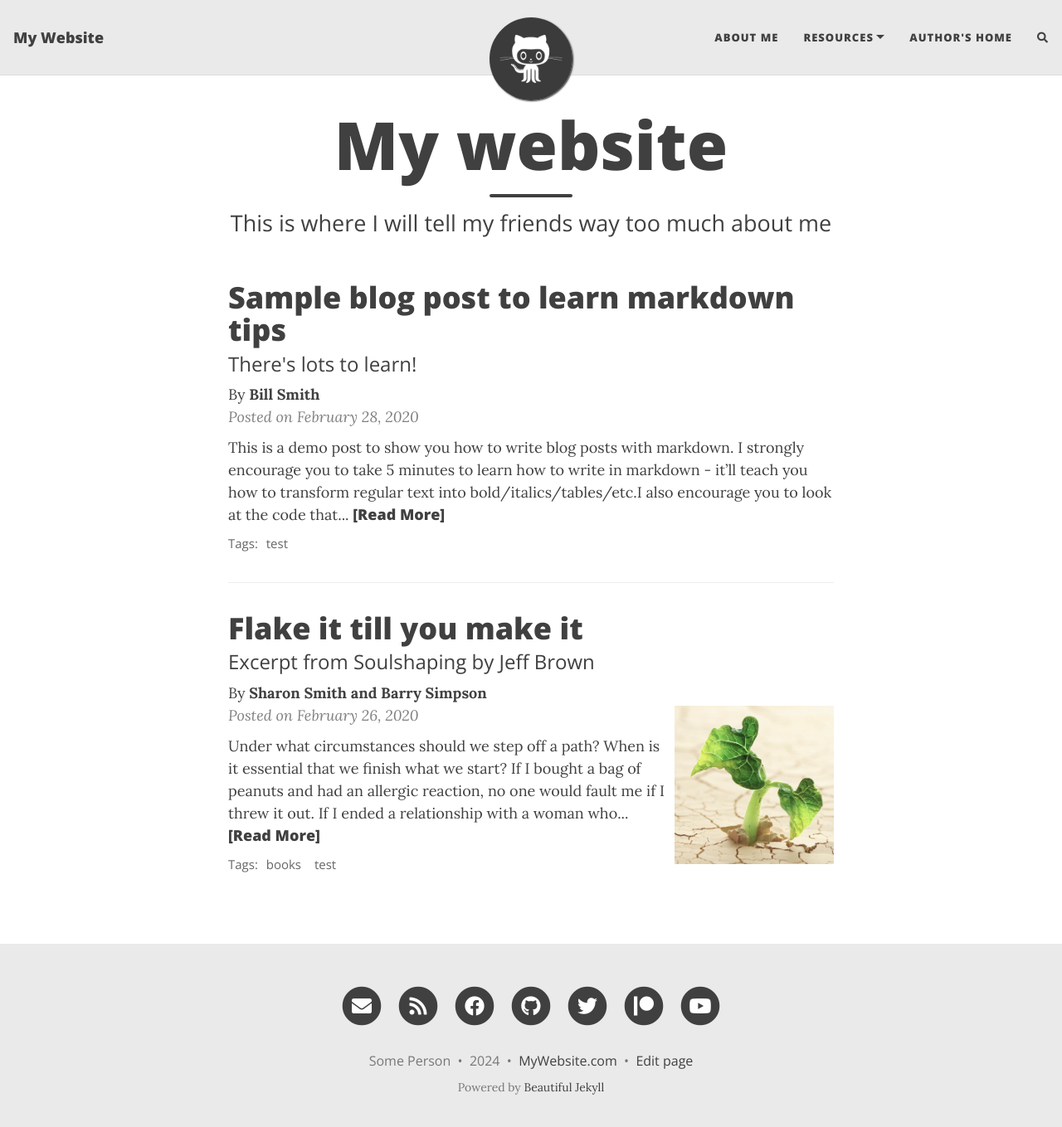
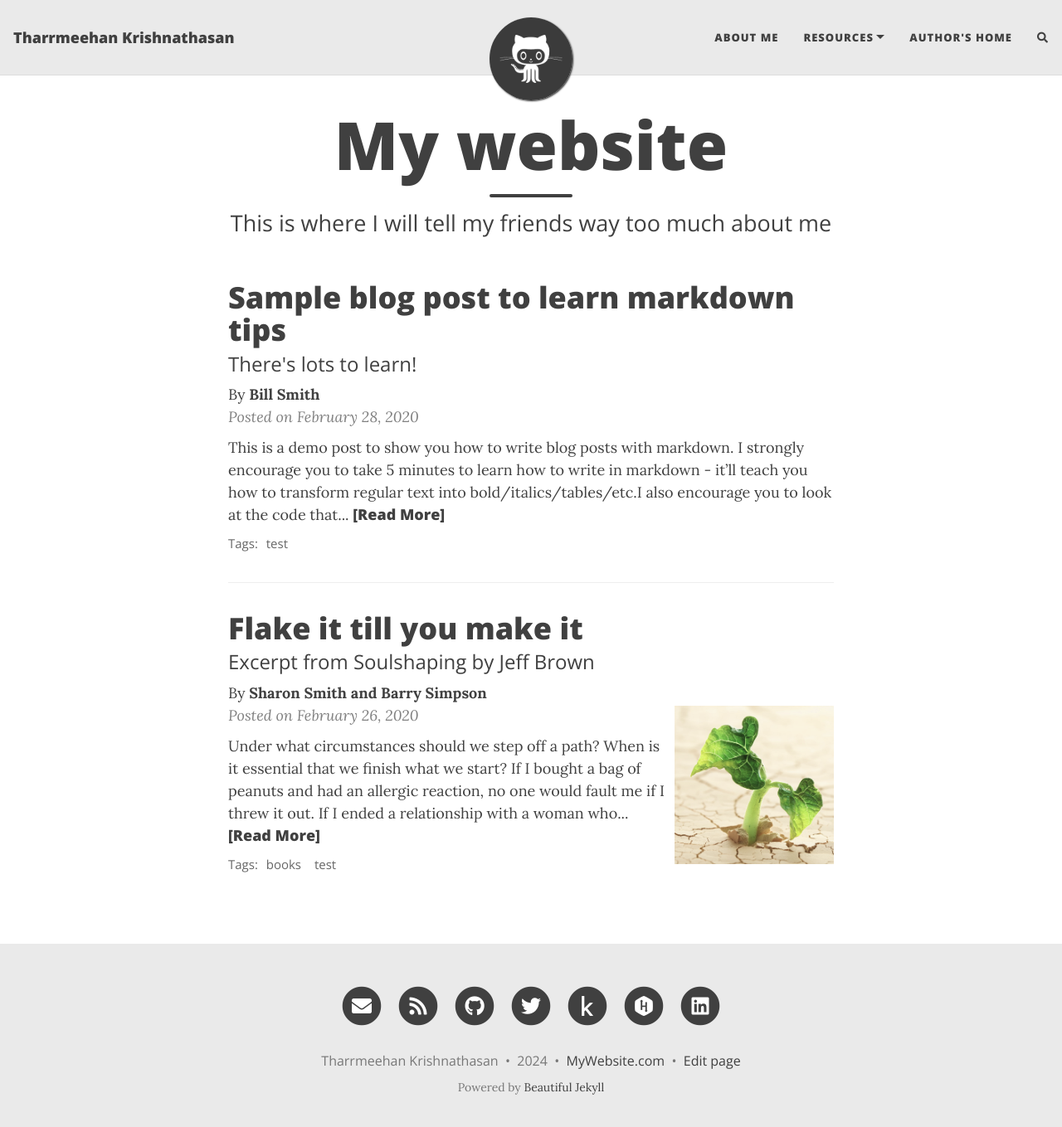
Before and after one commit to tharrmeehan/tharrmeehan.github.io, a Jekyll site: the page built from index.html, in a window 1280 px wide and 1372 px high. Shown: the top 1359 px of the window at 83% size. Built offline with Jekyll 4.4.1, drawn with Linux system fonts in a browser that asks for light colours; nearby versions of some CDN libraries; the list of posts is cut into pages by our own code; comment, search, counter and statistics services are not loaded.

Commit message:
Update personal information in _config.yml

```diff
--- a/_config.yml
+++ b/_config.yml
@@ -10,10 +10,10 @@
 ############################
 
 # Name of website
-title: My Website
+title: Tharrmeehan Krishnathasan
 
 # Your name to show in the footer
-author: Some Person
+author: Tharrmeehan Krishnathasan
 
 ###############################################
 # --- List of links in the navigation bar --- #
@@ -50,13 +50,16 @@ round-avatar: true
 # You can change the order that they show up on the page by changing the order here.
 # Uncomment the links you want to show and add your information to each one.
 social-network-links:
-  email: "someone@example.com"
+  email: "tharrmeehan@hotmail.com"
   rss: true  # remove this line if you don't want to show an RSS link at the bottom
-  facebook: deanattali
-  github: daattali
-  twitter: daattali
-  patreon: DeanAttali
-  youtube: "@daattali"
+#  facebook: deanattali
+  github: tharrmeehan
+  twitter: tharrmeehan
+  kaggle: tharrmeehan
+  hackerrank: tharrmeehan
+  linkedin: tharrmeehan
+#  patreon: DeanAttali
+#  youtube: "@daattali"
 #  medium: yourname
 #  reddit: yourname
 #  linkedin: daattali
```
